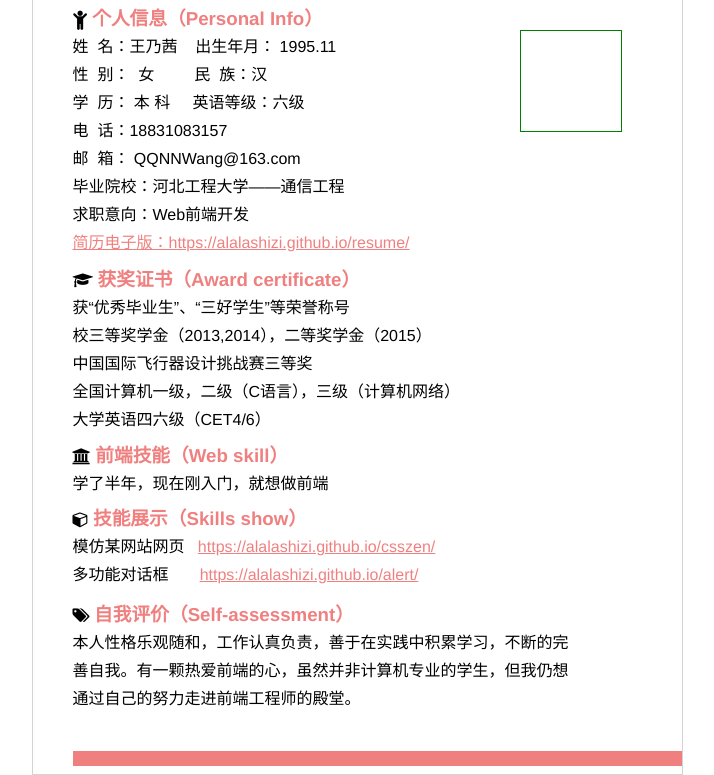
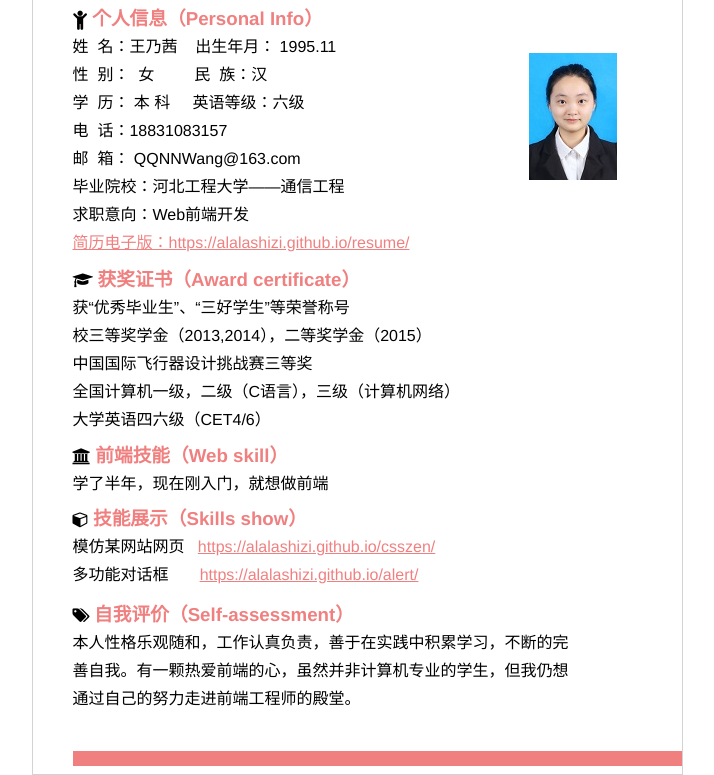
Before and after one commit to alalashizi/alalashizi.github.io, a plain HTML site: page resume/index.html in a window 1280 px wide. Shown: the part 137-912 px from the top of the page, without its empty margins (283-997 px from the left). Drawn offline with Linux system fonts and the light colour scheme.

Commit message:
简历改进中

```diff
--- a/resume/jianli.css
+++ b/resume/jianli.css
@@ -75,11 +75,13 @@ width:609px;
 	color:LightCoral;
 }
 .center .photo{
-	height:100px;
-	width:100px;
-	margin-right:60px;
-	border:1px solid green;
+	height:127px;
+	width:88px;
+	margin-right:65px;
+	margin-top: 23px;
+	/*border:1px solid green;*/
     float:right;
+    background-image: url(photo.jpg);
 }
 .award {
 	margin-top: 12px;
```
Also changed, not shown: resume/photo.jpg (added).
